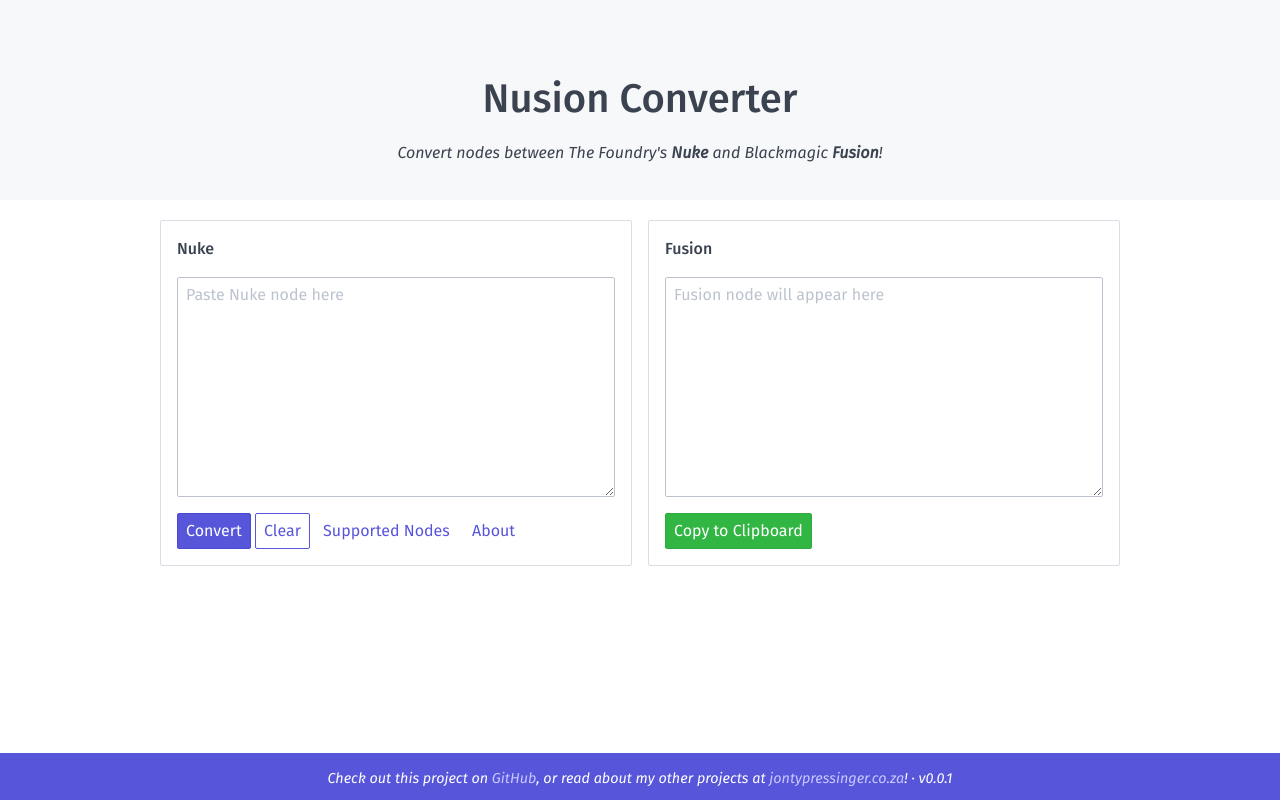
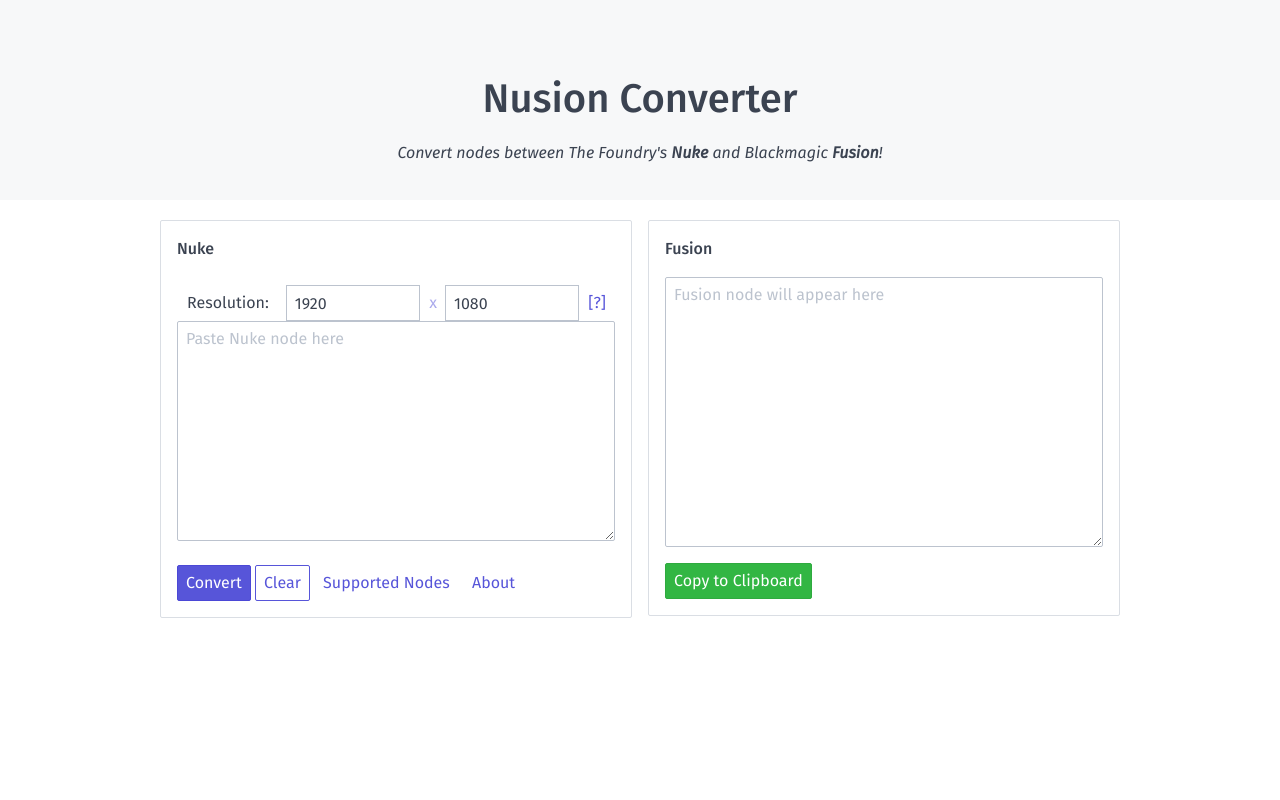
Before and after one commit to jontypressinger/nusion, a Flask app: page / in a window 1280 px wide. Run offline with Flask 2, Linux system fonts and the light colour scheme.

Commit message:
add resolution input to frontend

```diff
--- a/app/static/css/main.css
+++ b/app/static/css/main.css
@@ -27,7 +27,7 @@ body {
 }
 
 #output-node {
-    height:220px;
+    height:270px;
 }
 
 #reader-view .modal-container {
--- a/app/static/js/main.js
+++ b/app/static/js/main.js
@@ -5,6 +5,8 @@ var App = {
         btnConvert: document.getElementById("btn-convert"),
         btnClear: document.getElementById("btn-clear"),
         btnCopy: document.getElementById("btn-copy"),
+        btnResHelp: document.getElementById("btn-res-help"),
+        btnResHelpClose: document.querySelectorAll(".btn-res-help-close"),
         btnAbout: document.getElementById("btn-about"),
         btnAboutClose: document.querySelectorAll(".btn-about-close"),
         btnList: document.getElementById("btn-list"),
@@ -13,6 +15,7 @@ var App = {
         txtOutputNode: document.getElementById("output-node"),
         modalAbout: document.getElementById("modal-about"),
         modalList: document.getElementById("modal-list"),
+        modalResHelp: document.getElementById("modal-res-help"),
         body: document.body
     },
 
@@ -28,9 +31,14 @@ var App = {
         App.components.btnConvert.addEventListener("click", App.onConvertClicked);
         App.components.btnClear.addEventListener("click", App.onClearClicked);
         App.components.btnCopy.addEventListener("click", App.onCopyClicked);
+        App.components.btnResHelp.addEventListener("click", App.onResHelpClicked);
         App.components.btnAbout.addEventListener("click", App.onAboutClicked);
         App.components.btnList.addEventListener("click", App.onListClicked);
         App.components.body.addEventListener("click", App.onBodyClicked);
+
+        App.components.btnResHelpClose.forEach(item => {
+            item.addEventListener("click", App.onResHelpCloseClicked)
+        });
 
         App.components.btnAboutClose.forEach(item => {
             item.addEventListener("click", App.onAboutCloseClicked)
@@ -96,10 +104,21 @@ var App = {
         App.components.modalList.classList.remove("active");
     },
 
+    onResHelpClicked: function() {
+        App.components.modalResHelp.classList.add("active");
+        event.preventDefault();
+    },
+
+    onResHelpCloseClicked: function() {
+        App.components.modalResHelp.classList.remove("active");
+    },
+
     onBodyClicked: function() {
+      console.log(event.target)
         if (event.target.classList.contains('modal-overlay')) {
-            App.components.modalList.classList.remove('active');
-            App.components.modalAbout.classList.remove('active');
+              App.components.modalList.classList.remove('active');
+              App.components.modalAbout.classList.remove('active');
+              App.components.modalResHelp.classList.remove('active');
         }
     },
 
--- a/app/templates/form.html
+++ b/app/templates/form.html
@@ -32,9 +32,25 @@
                             <!-- navigation components: tabs, breadcrumbs or pagination -->
                         </div>
                         <div class="panel-body">
+                          <form class="form-horizontal">
+                            <div class="form-group">
+                              <div class="container">
+                                <div class="columns">
+                                  <div class="input-group">
+                                    <label class="form-label" for="input-width input-height">Resolution:</label>
+                                    <button name="spacer" class="btn btn-link disabled"></button>
+                                    <input type="number" class="form-input" id="input-width" value=1920 placeholder="Width">
+                                    <button class="btn btn-link disabled">x</button>
+                                    <input type="number" class="form-input" id="input-height" value=1080 placeholder="Height">
+                                    <button id="btn-res-help" class="btn btn-link">[?]</button>
+                                  </div>
+                                </div>
+                              </div>
+                            </form>
                             <textarea name="text" class="form-input" id="input-node"
                                 placeholder="Paste Nuke node here"></textarea>
                         </div>
+                      </div>
                         <div class="panel-footer">
                             <button id="btn-convert" class="btn btn-primary" value="Convert">Convert</button>
                             <button id="btn-clear" class="btn btn-secondary" value="Clear">Clear</button>
@@ -119,6 +135,26 @@
         </div>
     </div>
 
+    <!-- Resolution Help Modal -->
+    <div id="modal-res-help" class="modal">
+        <a class="modal-overlay" aria-label="Close"></a>
+        <div class="modal-container">
+            <div class="modal-header">
+                <a class="btn btn-clear float-right btn-res-help-close" aria-label="Close"></a>
+                <div class="modal-title h5"></div>
+            </div>
+            <div class="modal-body">
+                <div class="content">
+                  Why do we need resolution?
+
+                  Blah blah
+            </div>
+            <div class="modal-footer">
+                <button class="btn btn-link btn-res-help-close">Close</button>
+            </div>
+        </div>
+    </div>
+
     <footer class="section section-footer bg-primary">
         <div class="docs-footer container grid-lg text-center">
             <i>
```
